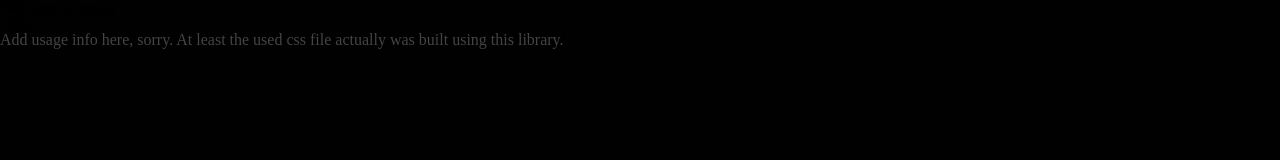
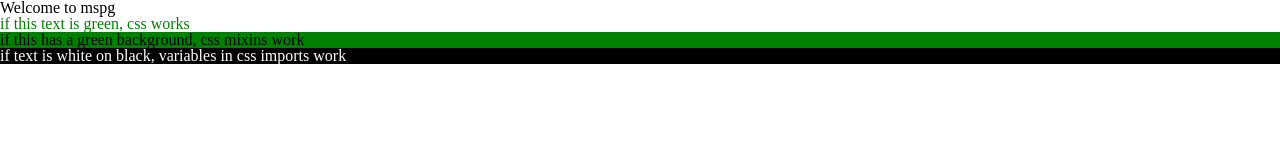
Before and after one commit to mspg/transpile-stylus, a plain HTML site: page index.html in a window 1280 px wide. Drawn offline with Linux system fonts and the light colour scheme.

Commit message:
add build, update css and html

```diff
--- a/index.html
+++ b/index.html
@@ -1 +1 @@
-<!DOCTYPE html><html><head><meta charset="utf-8"><title></title><link rel="stylesheet" href="/transpile-stylus/main.css" /></head><body><h1>Welcome to mspg</h1><h2>Todo:</h2><div> Add usage info here, sorry. At least the used css file actually was built using this library. </div></body></html>
+<!DOCTYPE html><html><head><meta charset="utf-8"><title>page title</title><link rel="stylesheet" href="/transpile-stylus/main.css" /></head><body><h1>Welcome to mspg</h1><div class="green">if this text is green, css works</div><div class="mixin-green">if this has a green background, css mixins work</div><div class="imported">if text is white on black, variables in css imports work</div></body></html>
--- a/main.css
+++ b/main.css
@@ -4,6 +4,7 @@ ol,ul{list-style:none;}
 table{border-collapse:separate;border-spacing:0;vertical-align:middle;}
 caption,th,td{text-align:left;font-weight:normal;vertical-align:middle;}
 a img{border:none;}
-div{color:#444;}
-body{background-color:#010101;}
+.imported{color:#fefefe;background-color:#010101;}
+.green{color:#008000;}
+.mixin-green{background-color:#008000;}
 /*# sourceMappingURL=stylus.css.map */
```
Also changed, not shown: 2 other files.
